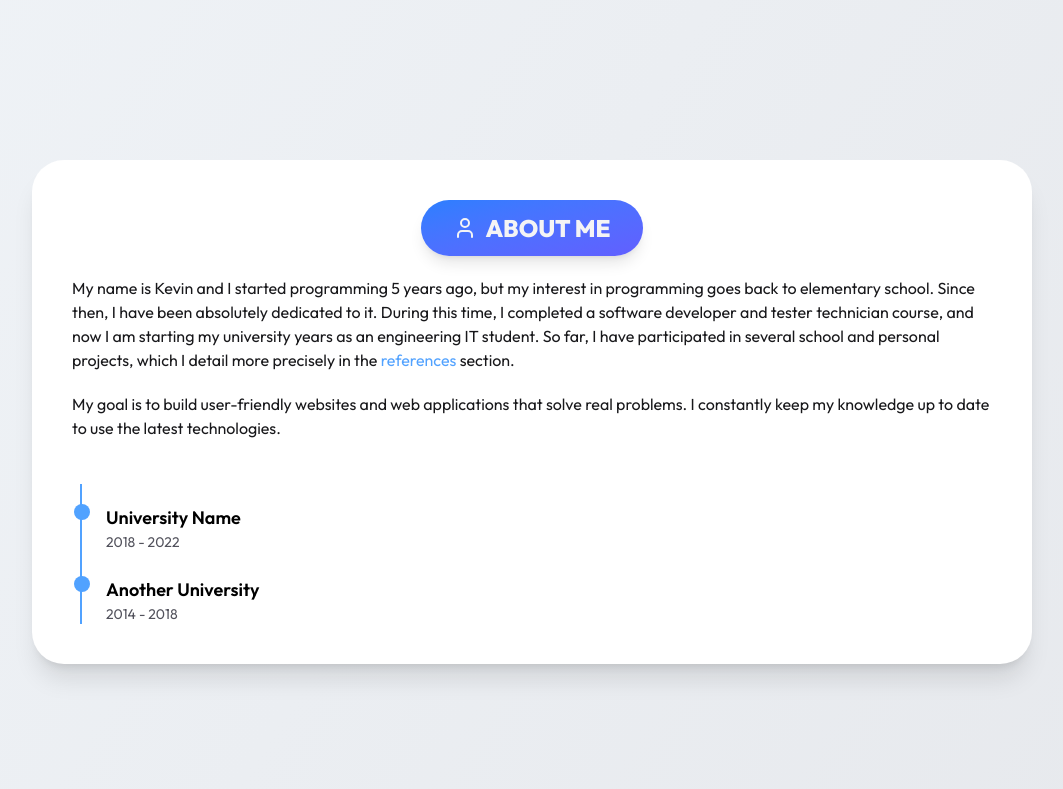
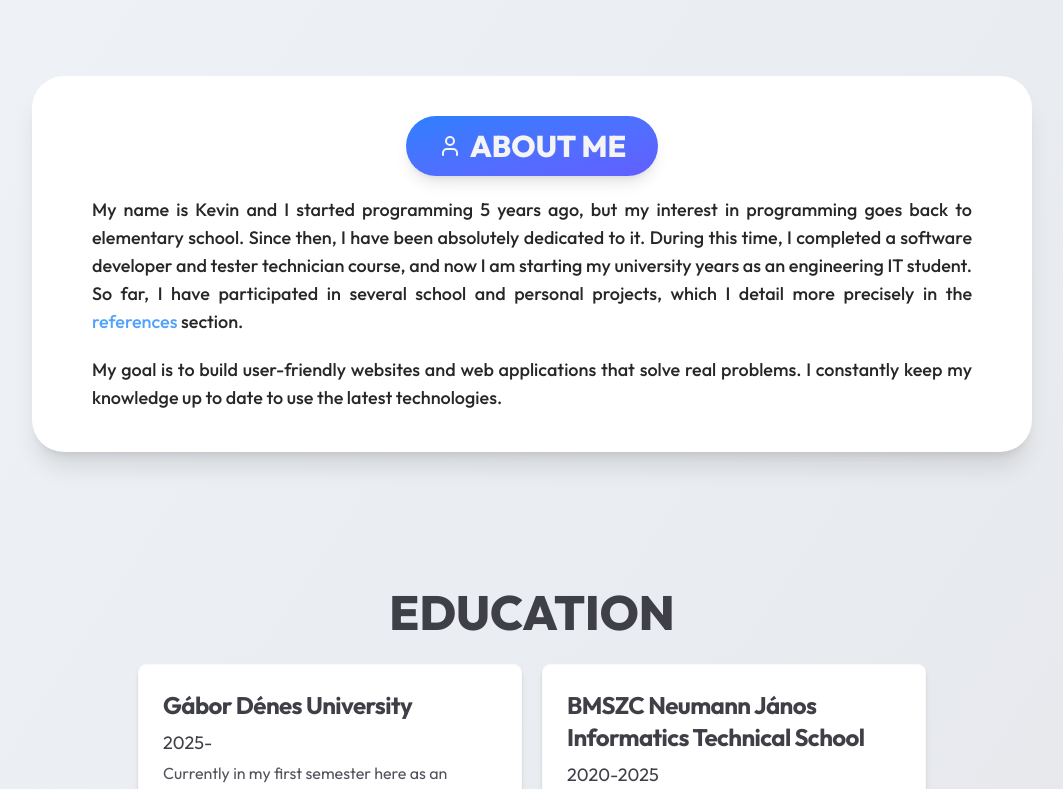
Before and after one commit to chencsi/chencsi.github.io, a React (Vite) app: page / in a window 1280 px wide. Shown: the part 780-1569 px from the top of the page, without its empty margins (108-1171 px from the left). Built offline with nearby package versions, Linux system fonts and the light colour scheme.

Commit message:
small design changes

```diff
--- a/src/components/HomeAbout.jsx
+++ b/src/components/HomeAbout.jsx
@@ -13,38 +13,17 @@ function HomeAbout() {
   return (
     <PrimaryContainer theme={theme} aos>
       <PrimaryBadgeTitle
-        icon={<User />}
+        icon={User}
         title={content?.h3}
         theme={theme}
       />
-      <div
-        dangerouslySetInnerHTML={{ __html: content?.p1 }}
-      />
-      <p
-        className={`${theme === "dark" ? "text-zinc-300" : "text-zinc-900"}`}
-      >
-        {content?.p2}
-      </p>
-
-      <div className="mt-6 border-l-2 border-blue-400 ml-2 px-6 pt-5 space-y-6">
-        <div className="relative">
-          <div className="absolute -left-8 w-4 h-4 bg-blue-400 rounded-full"></div>
-          <h4 className={`text-lg font-semibold ${theme === "dark" ? "text-zinc-100" : "text-black"}`}>
-            {content?.education?.school1?.name || "University Name"}
-          </h4>
-          <p className={`${theme === "dark" ? "text-zinc-400" : "text-zinc-600"} text-sm`}>
-            {content?.education?.school1?.years || "2018 - 2022"}
-          </p>
-        </div>
-        <div className="relative">
-          <div className="absolute -left-8 w-4 h-4 bg-blue-400 rounded-full"></div>
-          <h4 className={`text-lg font-semibold ${theme === "dark" ? "text-zinc-100" : "text-black"}`}>
-            {content?.education?.school2?.name || "Another University"}
-          </h4>
-          <p className={`${theme === "dark" ? "text-zinc-400" : "text-zinc-600"} text-sm`}>
-            {content?.education?.school2?.years || "2014 - 2018"}
-          </p>
-        </div>
+      <div className={`${theme === "dark" ? "text-zinc-300" : "text-zinc-800"} flex flex-col gap-5 lg:text-lg font-[500] text-justify px-5 font-stretch-110%`}>
+        <p
+          dangerouslySetInnerHTML={{ __html: content?.p1 }}
+        />
+        <p>
+          {content?.p2}
+        </p>
       </div>
     </PrimaryContainer>
   );
--- a/src/components/HomeHero.jsx
+++ b/src/components/HomeHero.jsx
@@ -1,5 +1,3 @@
-import { Button } from "@mui/material";
-import { Link } from "react-router-dom";
 import useUI from "../hooks/useUI";
 import translations from "../utils/translations";
 import PrimrayButton from "./PrimaryButton";
--- a/src/components/HomeHighlights.jsx
+++ b/src/components/HomeHighlights.jsx
@@ -15,7 +15,7 @@ function Highlights() {
 
   return (
     <section
-      className="flex flex-row flex-wrap justify-center sm:flex-row gap-y-10 gap-x-3 sm:gap-5 md:gap-15 max-w-[1200px] min-h-[200px] mx-auto"
+      className="flex flex-row flex-wrap justify-center sm:flex-row gap-y-10 gap-x-3 sm:gap-5 md:gap-15 max-w-[1200px] mx-auto"
     >
       {content?.map((item, index) => {
         return (
--- a/src/components/PrimaryBadgeTitle.jsx
+++ b/src/components/PrimaryBadgeTitle.jsx
@@ -1,9 +1,9 @@
-const PrimaryBadgeTitle = ({ title, icon }) => {
+const PrimaryBadgeTitle = ({ title, icon: Icon }) => {
   return (
     <div className="flex flex-row gap-2 bg-gradient-to-br from-blue-500 to-indigo-500 text-zinc-100 rounded-full py-3 px-8 w-fit mx-auto shadow-lg items-center">
-      {icon}
+      <Icon size={24} />
       <h3
-        className={"font-extrabold text-xl sm:text-2xl uppercase"}
+        className={"font-extrabold text-xl sm:text-2xl md:text-3xl uppercase"}
       >
         {title}
       </h3>
--- a/src/views/Contact.jsx
+++ b/src/views/Contact.jsx
@@ -13,7 +13,7 @@ const Contact = () => {
       <PrimaryContainer theme={theme}>
         <PrimaryBadgeTitle
           title={content?.h3}
-          icon={<Send />}
+          icon={Send}
         />
       </PrimaryContainer>
     </section>
--- a/src/views/References.jsx
+++ b/src/views/References.jsx
@@ -13,7 +13,7 @@ function References() {
       <PrimaryContainer theme={theme}>
         <PrimaryBadgeTitle
           title={content?.h3}
-          icon={<FolderKanban />}
+          icon={FolderKanban}
           theme={theme}
         />
         <p className="md:mx-20 text-center">{content?.p}</p>
```
